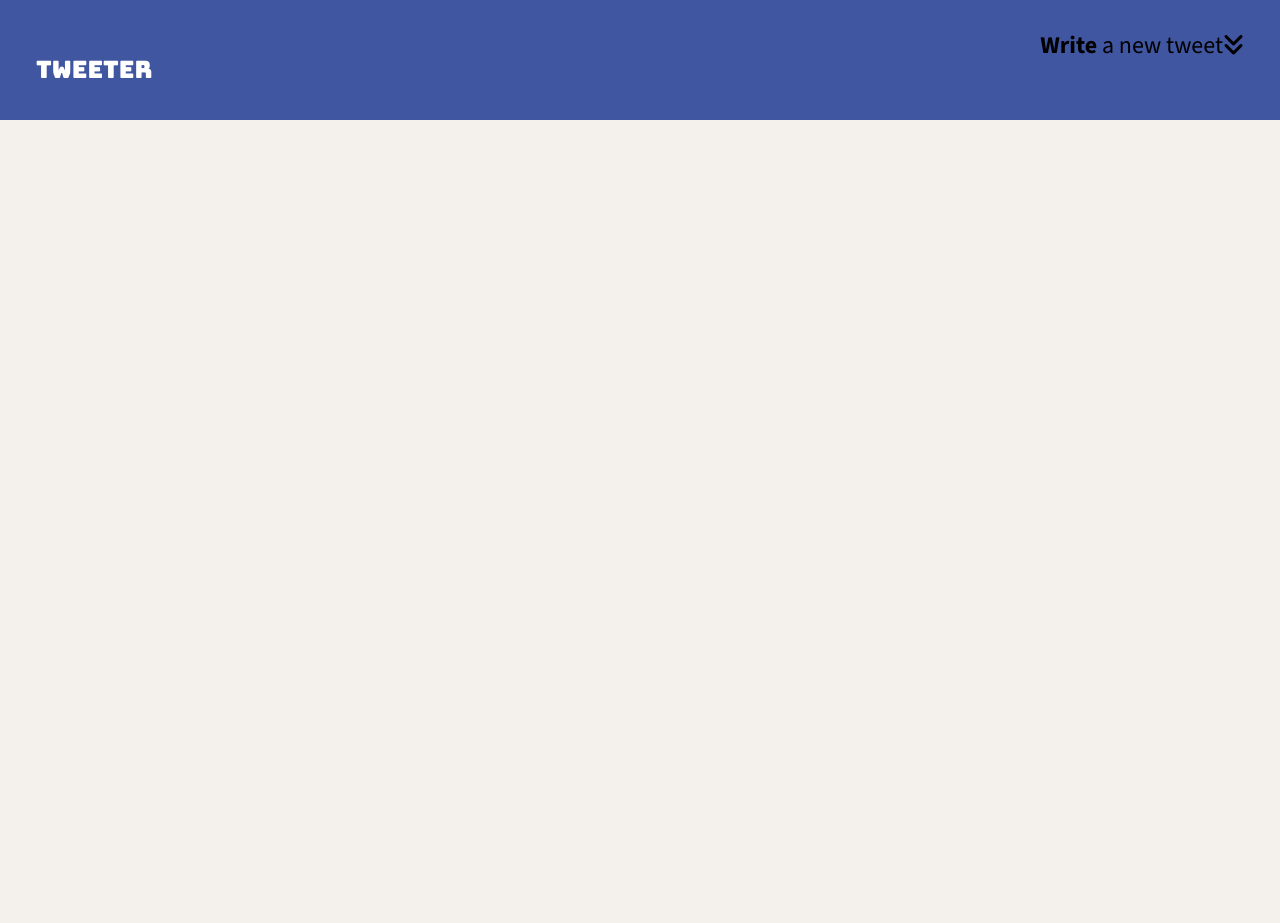
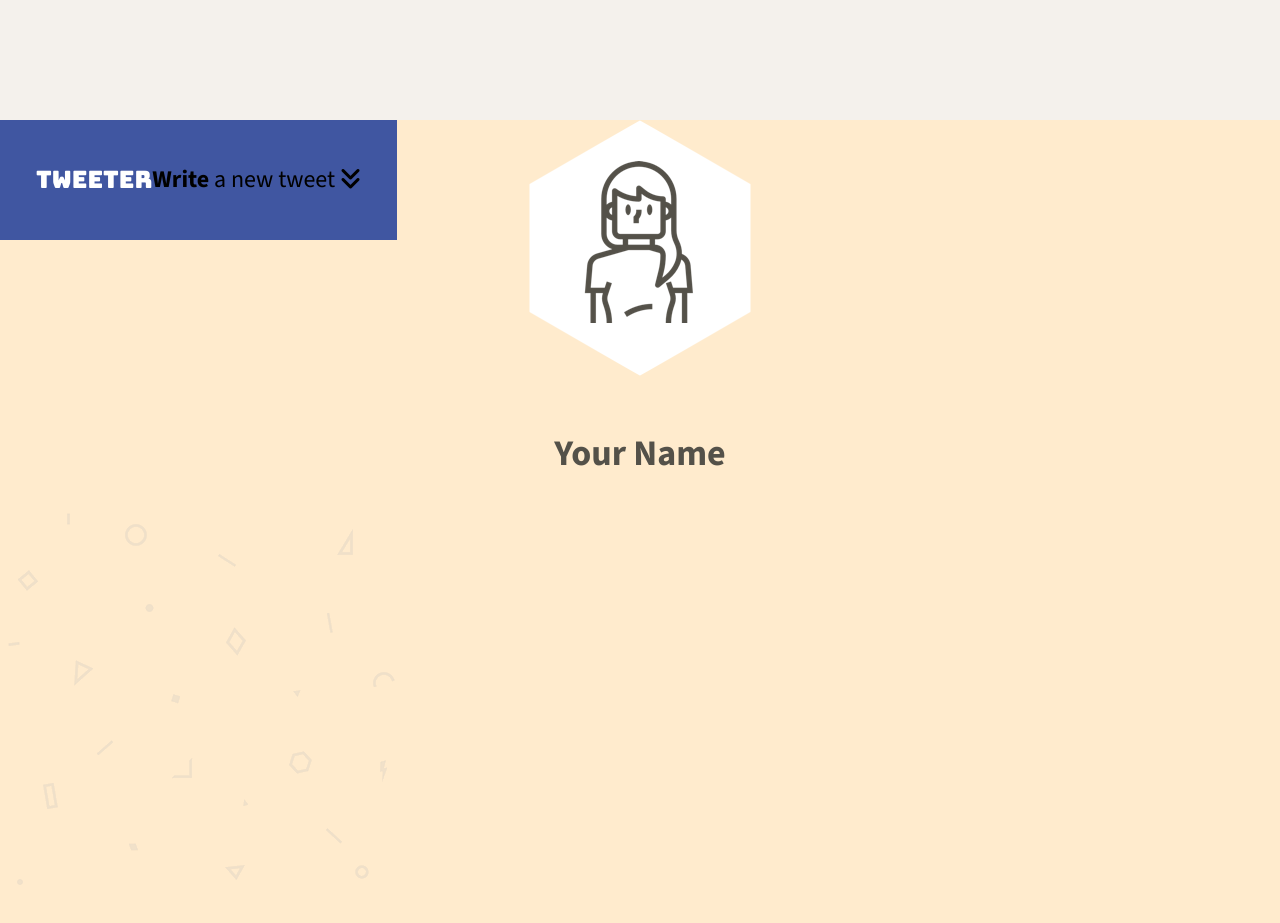
Before and after one commit to schang9m/tweeter, a website: page public/index.html in a window 1280 px wide. Before the commit the page ends 800 px from the top, so only its background shows below. Drawn offline with nearby package versions, Linux system fonts and the light colour scheme.

Commit message:
added body, didn't work as intended. fixing later

```diff
--- a/public/index.html
+++ b/public/index.html
@@ -18,6 +18,9 @@
     <!-- nav CSS -->
     <link rel="stylesheet" href="/styles/nav.css" type="text/css" />
 
+    <!-- header CSS -->
+    <link rel="stylesheet" href="/styles/header.css" type="text/css" />
+
     <!-- External JS -->
     <script src="https://ajax.googleapis.com/ajax/libs/jquery/3.4.1/jquery.min.js"></script>
 
@@ -29,9 +32,23 @@
     <!-- Top nav bar (fixed) -->
     <nav>
       <span>tweeter</span>
-      <p><strong>Write</strong> a new tweet<i class="fa-solid fa-angles-down"></i></p>
+      <div class="writeTweet"><strong>Write</strong> a new tweet
+      <i class="fa-solid fa-angles-down"></i>
+      </div>
     </nav>
 
+    <header>
+      <div class="avatar">
+        <img src="/images/profile-hex.png">
+      </div>
+      <br>
+      <div>
+        <h2>Your Name</h2>
+      </div>
+      <div class="bg">
+        <img src="/images/inspiration-geometry.png">
+      </div>
+    </header>
     <!-- Page-specific (main) content here -->
     <main class="container"></main>
   </body>
--- /dev/null
+++ b/public/styles/header.css
@@ -0,0 +1,23 @@
+header {
+  width: 100%;
+  background-color: blanchedalmond;
+}
+.avatar{
+  display: flex;
+  justify-content: center;
+  align-items: center;
+}
+div h2{
+  display: flex;
+  justify-content: center;
+  align-items: center;
+}
+.bg{
+  min-height: 100%;
+  min-width: 1024px;
+
+  /* Set up proportionate scaling */
+  width: 100%;
+  height: auto;
+
+}
--- a/public/styles/layout.css
+++ b/public/styles/layout.css
@@ -21,6 +21,7 @@ body {
   background-color: #f4f1ec;
   font-family: 'Source Sans 3', sans-serif;
   font-size: 24px;
+  padding-top: 120px;
 }
 
 /*
--- a/public/styles/nav.css
+++ b/public/styles/nav.css
@@ -4,14 +4,15 @@ nav {
   color: #FFFFFF;
   display: flex;
   justify-content: space-between; /* Distribute items along the main axis */
-  align-items: flex-end; /* Align items vertically */
+  align-items: center; /* Align items vertically */
   padding: 1.5em;
+  position: fixed;
 }
 
-span {
+nav span {
   font-family: "Bungee";
 }
 
-p {
+.writeTweet {
   color: #000000;
 }
```
Also changed, not shown: public/images/inspiration-geometry.png (added), 1 other file.
